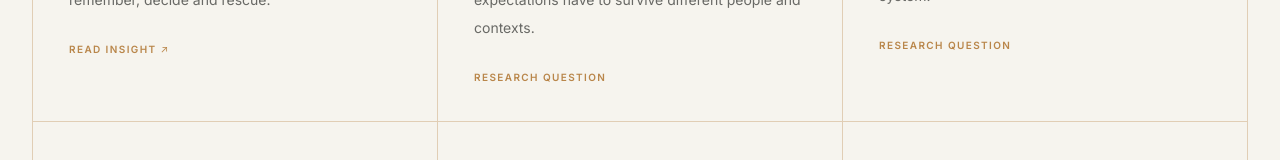
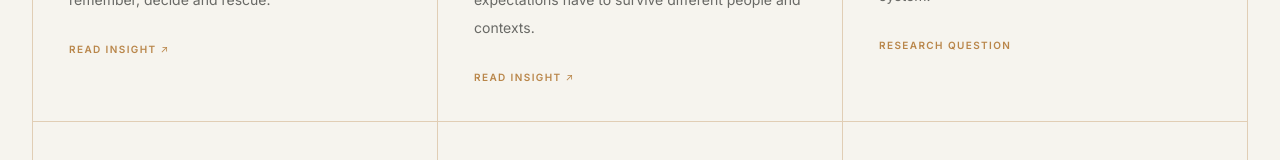
Before and after one commit to TSumerfield/forge-stress-test, a Next.js app: page /insights in a window 1280 px wide. Shown: the part 1189-1349 px from the top of the page. Built offline with nearby package versions, Linux system fonts and the light colour scheme.

Commit message:
Publish coaching consistency insight

```diff
--- a/app/insights/page.tsx
+++ b/app/insights/page.tsx
@@ -13,7 +13,7 @@ const Arrow = () => <span aria-hidden="true">↗</span>;
 
 const insights = [
   { number:"001", label:"Leadership dependency", title:"When one capable leader becomes the operating system", text:"A department can look efficient while quietly becoming dependent on one person to remember, decide and rescue.", href:"/insights/leadership-dependency", status:"Read insight" },
-  { number:"002", label:"Coaching consistency", title:"Why standards drift between teams and seasons", text:"Strong individual coaches do not automatically create a consistent programme. Shared expectations have to survive different people and contexts.", status:"Research question" },
+  { number:"002", label:"Coaching consistency", title:"Why standards drift between teams and seasons", text:"Strong individual coaches do not automatically create a consistent programme. Shared expectations have to survive different people and contexts.", href:"/insights/coaching-consistency", status:"Read insight" },
   { number:"003", label:"Knowledge resilience", title:"What leaves when good staff leave", text:"Turnover becomes expensive when the department loses relationships, routines and judgement that were never captured in the system.", status:"Research question" },
   { number:"004", label:"Operational clarity", title:"Busy is not the same as controlled", text:"A full calendar can hide unclear ownership, duplicated work and recurring problems that capable staff simply absorb.", status:"Research question" },
   { number:"005", label:"Capacity", title:"Growth can make a successful programme more fragile", text:"More teams, fixtures and opportunities add value only when the operating system can absorb the additional complexity.", status:"Research question" },
```
